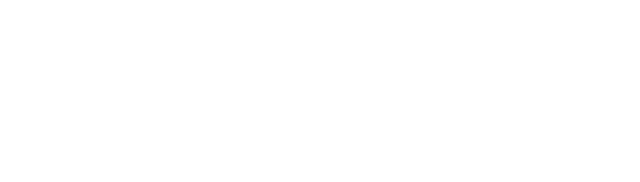
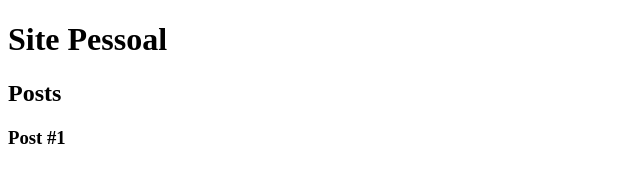
Before and after one commit to Andreick/html-e-css, a plain HTML site: page index.html in a window 1280 px wide. Shown: the whole page, without its empty margins (0-640 px from the left). Drawn offline with Linux system fonts and the light colour scheme.

Commit message:
Adiciona containers e títulos

```diff
--- a/index.html
+++ b/index.html
@@ -6,6 +6,19 @@
     <title>Site Pessoal</title>
   </head>
   <body>
-
+    <header>
+      <h1>Site Pessoal</h1>
+    <header>
+    <section>
+      <header>
+        <h2>Posts</h2>
+      </header>
+      <article>
+        <header>
+          <h3>Post #1</h3>
+        </header>
+      </article>
+    </section>
+    <footer></footer>
   </body>
 </html>
```
